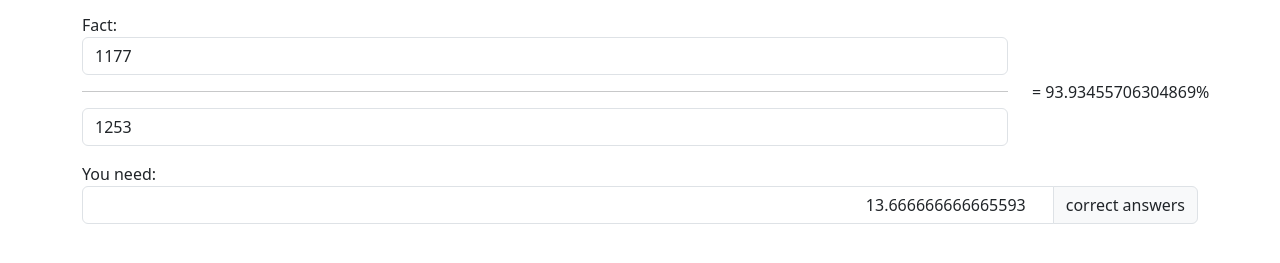
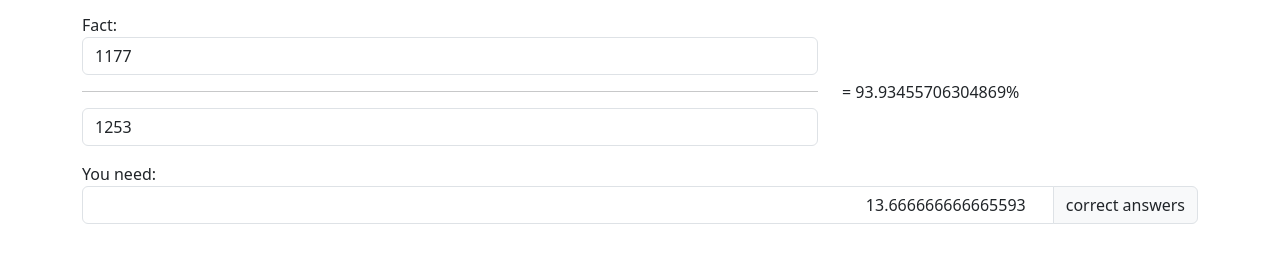
Before and after one commit to silverferrum/silverferrum.github.io, a plain HTML site: page anscnt.html in a window 1280 px wide. Shown: the part 185-448 px from the top of the page. Drawn offline with nearby package versions, Linux system fonts and the light colour scheme.

Commit message:
Update anscnt.html

```diff
--- a/anscnt.html
+++ b/anscnt.html
@@ -57,12 +57,12 @@
 
             <div class="row">
                 <label>Fact:</label>
-                <div class="mb-3 col-10 d-flex flex-column justify-content-center">
+                <div class="mb-3 col-8 d-flex flex-column justify-content-center">
                     <input type="number" class="form-control" id="n1" value="1177" min="0"/>
                     <hr/>
                     <input type="number" class="form-control" id="n2" value="1253" min="1"/>
                 </div>
-                <div class="mb-3 col-2 d-flex align-items-center">
+                <div class="mb-3 col-4 d-flex align-items-center">
                     <div>=</div>&nbsp;
                     <div id="factPerc">###</div>
                 </div>
@@ -81,4 +81,5 @@
 
     <script src="https://cdn.jsdelivr.net/npm/bootstrap@5.3.3/dist/js/bootstrap.bundle.min.js"></script>
 </body>
+
 </html>
```
